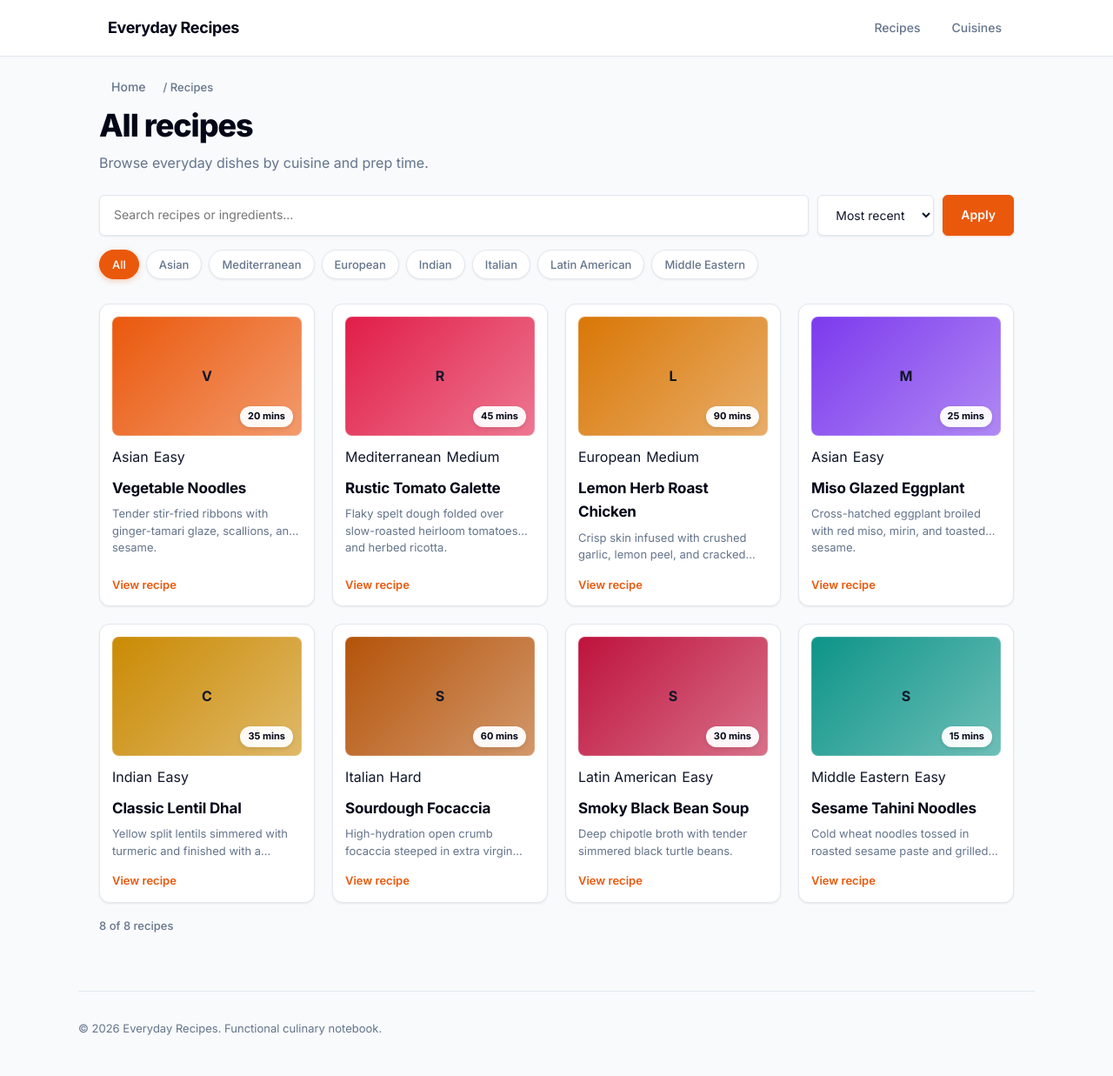
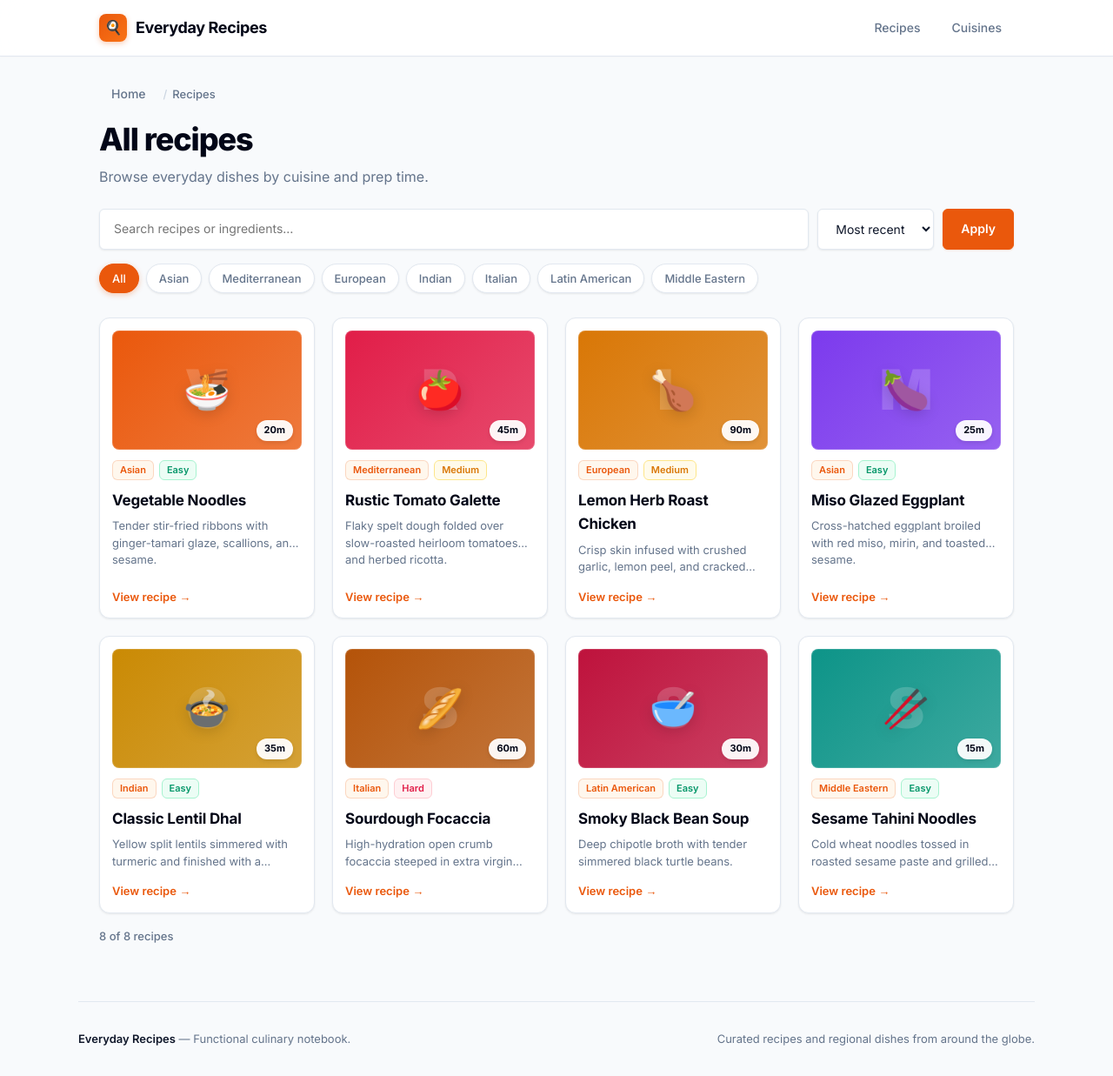
Before and after one commit to nishit546/Recipe_Explorer_nextjs, a Next.js app: page /recipes in a window 1280 px wide. Shown: the whole page at 87% size. Built offline with nearby package versions, Linux system fonts and the light colour scheme.

Commit message:
feat(ui): add visual recipe card emojis, difficulty color badges, and breadcrumb separators

```diff
--- a/src/components/ui.tsx
+++ b/src/components/ui.tsx
@@ -5,38 +5,64 @@ export function Header() {
   return (
     <header className="bar">
       <div className="wrap row">
-        <Link href="/recipes" className="brand"><i />Everyday Recipes</Link>
-        <nav><Link href="/recipes">Recipes</Link><Link href="/cuisines">Cuisines</Link></nav>
+        <Link href="/recipes" className="brand">
+          <span className="brand-badge">🍳</span>
+          Everyday Recipes
+        </Link>
+        <nav>
+          <Link href="/recipes">Recipes</Link>
+          <Link href="/cuisines">Cuisines</Link>
+        </nav>
       </div>
     </header>
   );
 }
 
 export function Footer() {
-  return <footer className="wrap foot">© 2026 Everyday Recipes. Functional culinary notebook.</footer>;
+  return (
+    <footer className="wrap foot">
+      <div>
+        <span className="foot-brand">Everyday Recipes</span> — Functional culinary notebook.
+      </div>
+      <div>Curated recipes and regional dishes from around the globe.</div>
+    </footer>
+  );
 }
 
 export function Crumbs({ items }: { items: [string, string?][] }) {
   return (
     <nav className="crumbs" aria-label="Breadcrumb">
       {items.map(([label, href], i) => (
-        <span key={label}>{i > 0 && " / "}{href ? <Link href={href}>{label}</Link> : label}</span>
+        <span key={label} style={{ display: "inline-flex", alignItems: "center", gap: "6px" }}>
+          {i > 0 && <span className="sep">/</span>}
+          {href ? <Link href={href}>{label}</Link> : <span>{label}</span>}
+        </span>
       ))}
     </nav>
   );
 }
 
 export function RecipeCard({ r }: { r: Recipe }) {
+  const diffClass = r.difficulty.toLowerCase();
   return (
     <Link href={`/recipes/${r.id}`} className="card">
-      <div className="thumb" style={{ background: `linear-gradient(135deg, ${r.tone}, ${r.tone}99)` }}>
-        <span className="pill">{r.minutes} mins</span>
-        <b>{r.title[0]}</b>
+      <div
+        className="thumb"
+        style={{
+          background: `linear-gradient(135deg, ${r.tone}, ${r.tone}cc)`
+        }}
+      >
+        <span className="thumb-initial">{r.title[0]}</span>
+        <span className="thumb-emoji">{r.emoji}</span>
+        <span className="pill">{r.minutes}m</span>
       </div>
-      <div className="tags"><span>{r.cuisine}</span><span>{r.difficulty}</span></div>
+      <div className="tags">
+        <span className="tag-badge">{r.cuisine}</span>
+        <span className={`tag-difficulty ${diffClass}`}>{r.difficulty}</span>
+      </div>
       <h3>{r.title}</h3>
       <p>{r.summary}</p>
-      <small>View recipe</small>
+      <small>View recipe →</small>
     </Link>
   );
 }
```
